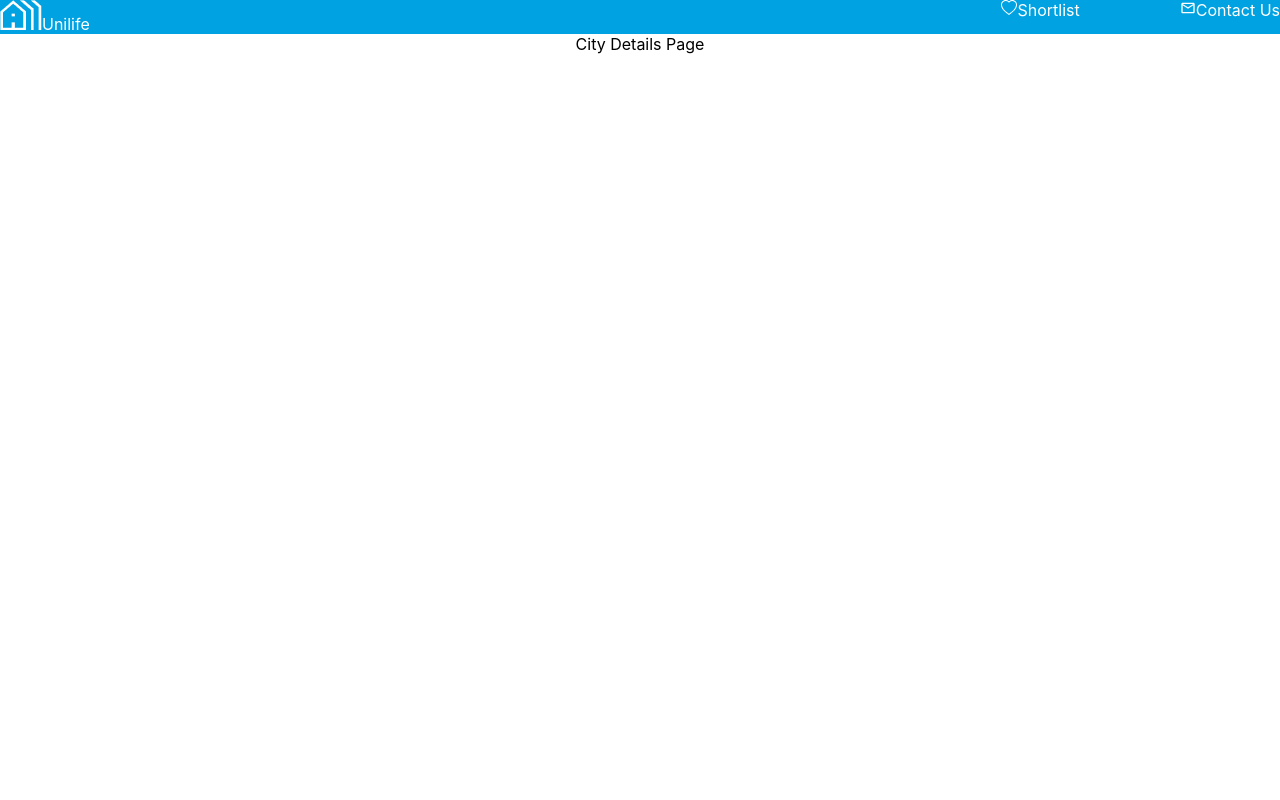
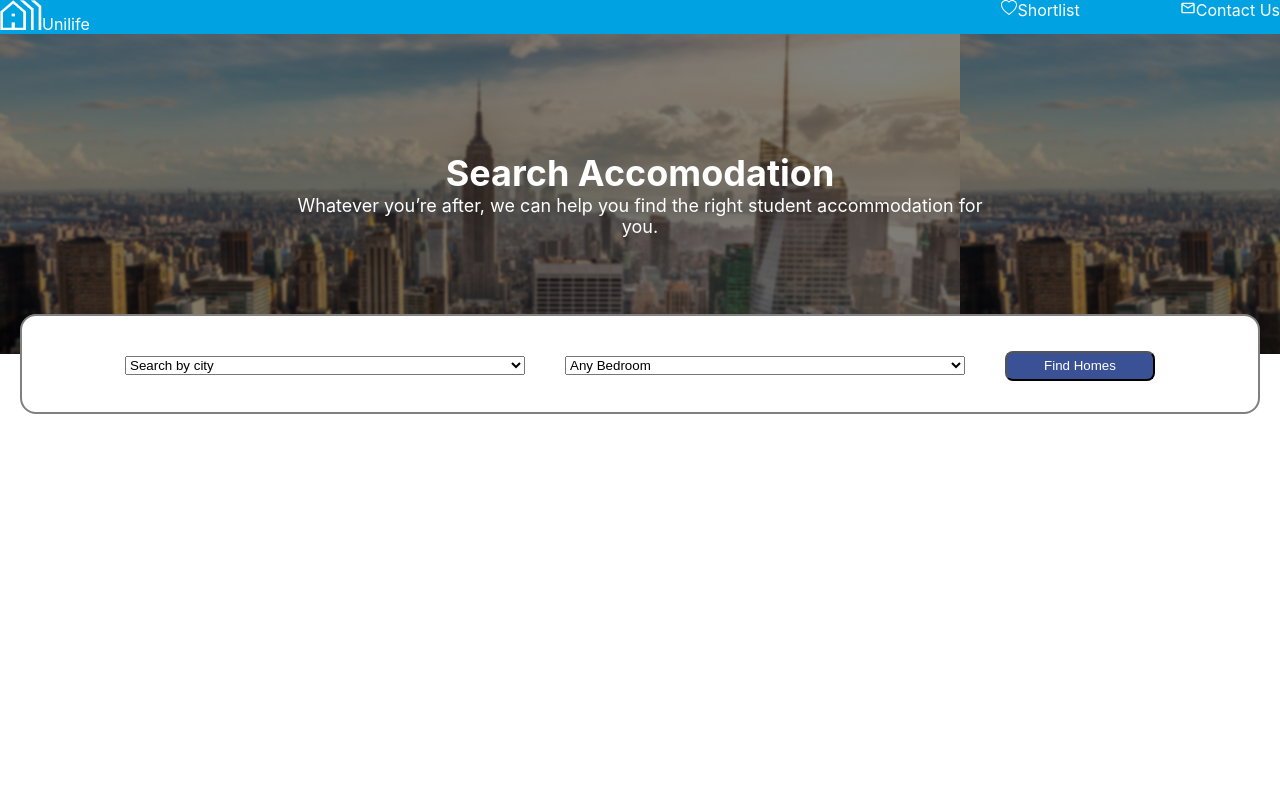
Before and after one commit to jasmatazzy/unilife-apartment-app, a React (Create React App) app: page /citydetailspage in a window 1280 px wide. Shown: the top 800 px of the page. Built offline with nearby package versions, Linux system fonts and the light colour scheme.

Commit message:
saving changes from last session

```diff
--- a/src/components/SearchBox/SearchBox.js
+++ b/src/components/SearchBox/SearchBox.js
@@ -1,23 +1,31 @@
 import React from 'react'
 import './SearchBox.css'
 
-const SearchBox = ({handleFindHomes}) => {
+const SearchBox = ({ handleFindHomes}) => {
+  const dropdownListTest= ['name 1', 'name 2', 'name 3', 'name fro']
+
   return (
     <div>
       <form className='search-box-container'>
         <select>
           <option defaultValue="placeholder">Search by city</option>
-          <option value="placeholder">1</option>
-          <option value="placeholder">2</option>
-          <option value="placeholder">3</option>
+          {
+            dropdownListTest.map(
+              (item) => {
+                console.log({item})
+                return <option  value={item}>{item}</option>
+              }
+            )
+          }
+
         </select>
         <select>
           <option defaultValue="placeholder">Any Bedroom</option>
           <option value="placeholder">1</option>
           <option value="placeholder">2</option>
-          <option value="mango">3</option>
+          <option value="placeholder">3</option>
         </select>
-        <input type="submit" value="Find Homes" onClick={handleFindHomes}/>
+        <input type="submit" value="Find Homes" onClick={handleFindHomes} />
       </form>
     </div>
   )
--- a/src/pages/CityDetailsPage/CityDetailsPage.js
+++ b/src/pages/CityDetailsPage/CityDetailsPage.js
@@ -1,9 +1,17 @@
 import React from 'react'
+import Banner from '../../components/Banner/Banner'
+import SearchBox from '../../components/SearchBox/SearchBox'
 import './CityDetailsPage.css'
 
 const CityDetailsPage = () => {
   return (
-    <div className='city-details-page-container'>City Details Page</div>
+    <div className='city-details-page-container'>
+      <Banner
+      header='Search Accomodation'
+      description='Whatever you’re after, we can help you find the right student accommodation for you.'
+      />
+      <SearchBox />
+    </div>
   )
 }
 
--- a/src/pages/Homepage/Homepage.js
+++ b/src/pages/Homepage/Homepage.js
@@ -17,12 +17,13 @@ const Homepage = () => {
 
   //useEffect testing area
   const [cities, setCities] = useState([]);
+
   useEffect(() => {
-    fetch("https://unilife-server.herokuapp.com/cities?limit=9&page=2")
+    fetch("https://unilife-server.herokuapp.com/cities?limit=25")
       .then(res => res.json())
       .then(
         (result) => {
-          setCities(result.response);
+          setCities(result.response)
         },
       ).catch(err => console.log(err))
   }, [])
@@ -33,17 +34,18 @@ const Homepage = () => {
   }
 
 
+
   return (
     <div className='homepage-container'>
       <Banner
       header='Find student homes with bills included'
       description='A simple and faster way to search for student accommodation'
       />
-      <SearchBox handleFindHomes={handleFindHomes} />
+      <SearchBox handleFindHomes={handleFindHomes} cities={cities}/>
       <h2>Student accommodations in our top cities</h2>
       <div className='all-cities-container'>
         {
-          cities.map(
+          cities.slice(9,18).map(
             city => <HomeCardComponent
             key= {city._id}
             cityName={city.name}
```
